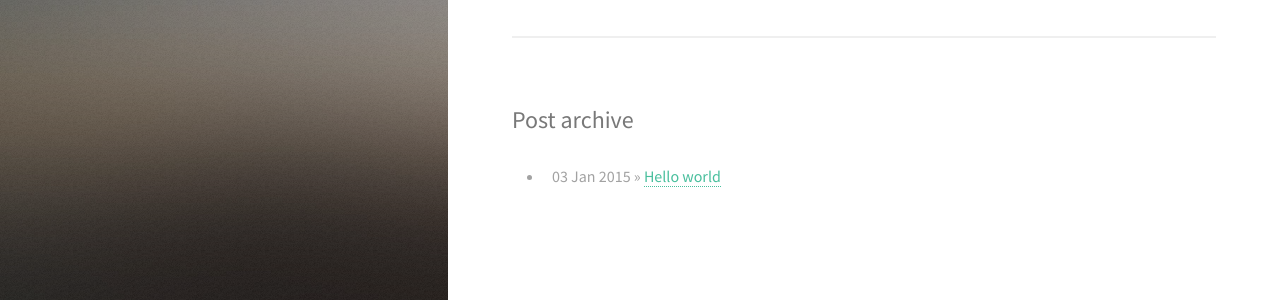
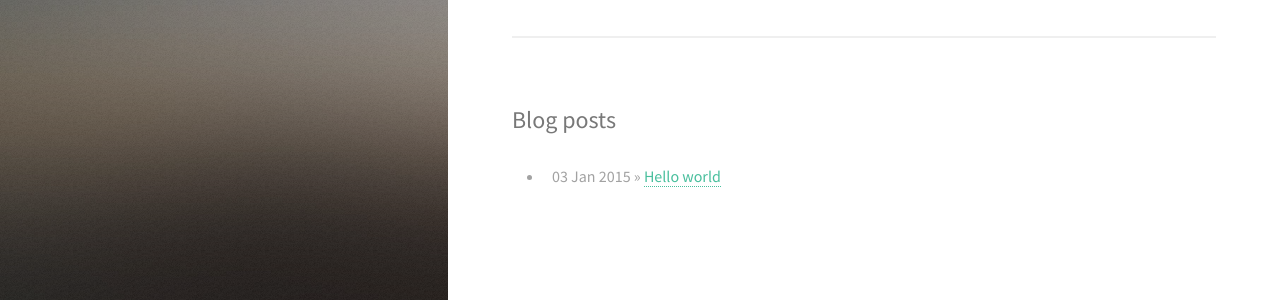
Before and after one commit to mcjudd/mcjudd.github.io, a Jekyll site: the page built from index.html, in a window 1280 px wide. Shown: the part 300-600 px from the top of the page. Built offline with Jekyll 4.4.1, drawn with Linux system fonts in a browser that asks for light colours.

Commit message:
Rewording stuff.

```diff
--- a/index.html
+++ b/index.html
@@ -9,7 +9,7 @@ title: mcjudd
 </section>
 
 <section>
-	<h2>Post archive</h2>
+	<h2>Blog posts</h2>
 	<ul id="archive">
 		<ul class="posts">
 			{% for post in site.posts %}
```
